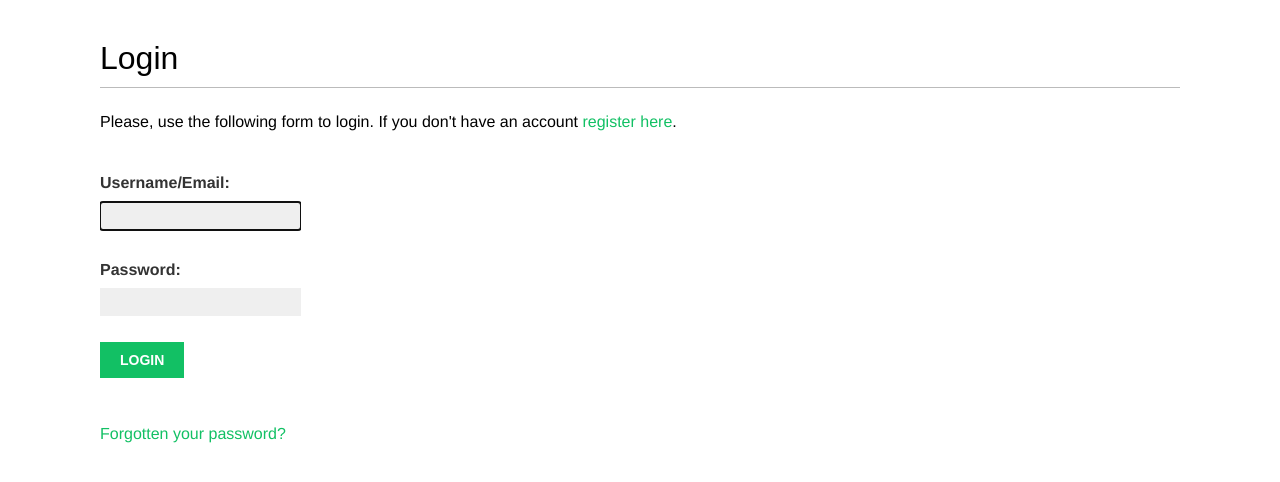
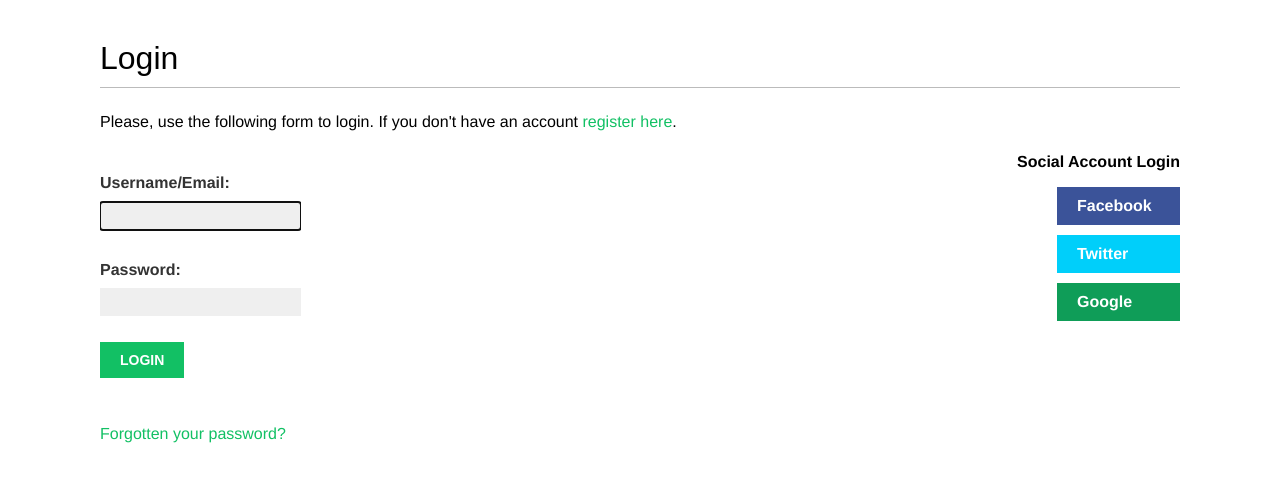
Before and after one commit to abhie-lp/image-share, a Django app: page /account/login/ in a window 1280 px wide. Shown: the part 47-529 px from the top of the page. Run offline with Django 3.2, Linux system fonts and the light colour scheme; some web fonts are replaced.

Commit message:
Social account login

```diff
--- a/account/templates/registration/login.html
+++ b/account/templates/registration/login.html
@@ -20,6 +20,23 @@
   </form>
   <p><a href="{% url 'password_reset' %}">Forgotten your password?</a></p>
   </div>
+
+  <div class="social">
+    <span><strong>Social Account Login</strong></span>
+    <ul>
+      <li class="facebook">
+        <a href="{% url 'social:begin' 'facebook' %}"><b>Facebook</b></a>
+      </li>
+
+      <li class="twitter">
+        <a href="{% url 'social:begin' 'twitter' %}"><b>Twitter</b></a>
+      </li>
+
+      <li class="google">
+        <a href="{% url 'social:begin' 'google-oauth2' %}"><b>Google</b></a>
+      </li>
+    </ul>
+  </div>
 {% endblock content %}
 
 {% block extra_script %}
--- a/image_share/urls.py
+++ b/image_share/urls.py
@@ -4,6 +4,7 @@ from django.urls import path, include
 from django.conf.urls.static import static
 
 urlpatterns = [
+    path("social-auth/", include("social_django.urls", namespace="social")),
     path('admin/', admin.site.urls),
     path("account/", include("account.urls")),
 ] + static(settings.MEDIA_URL, document_root=settings.MEDIA_ROOT)
--- a/requirements.txt
+++ b/requirements.txt
@@ -1,2 +1,6 @@
 Django==3.1.1
 Pillow==7.2.0
+social-auth-app-django==4.0.0
+django-extensions==3.0.9
+werkzeug==1.0.1
+pyOpenSSL==19.1.0
--- a/static/css/base.css
+++ b/static/css/base.css
@@ -190,7 +190,7 @@ ul.messages li a.close {
 }
 .social li.facebook { background:#3b5399; }
 .social li.twitter { background:#00cffa; }
-.social li.google { background:#de1710; }
+.social li.google { background: #0F9D58; }
 
 
 /* images */
```
Also changed, not shown: image_share/settings.py (+18 -1 lines), 1 other file.
